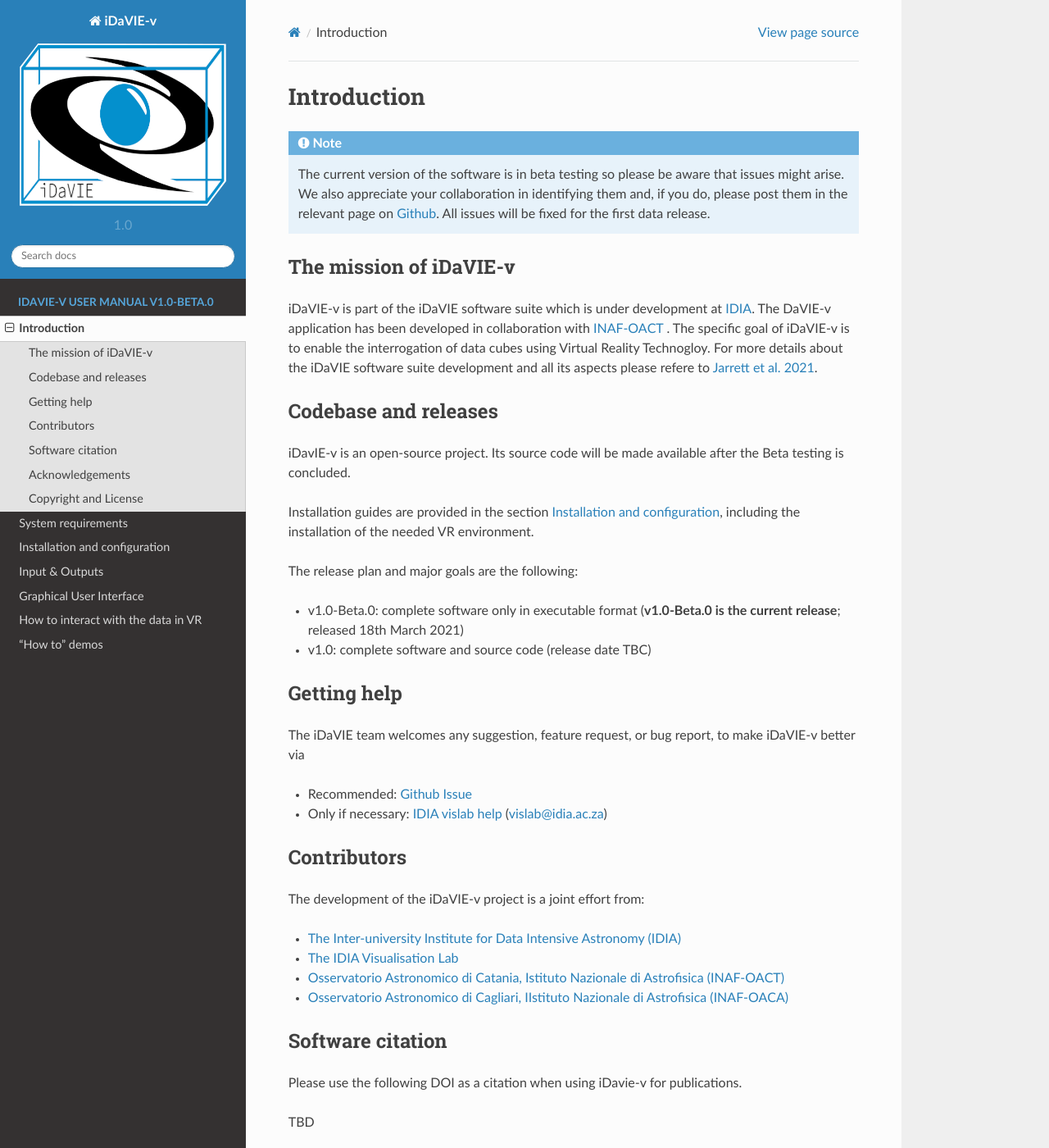
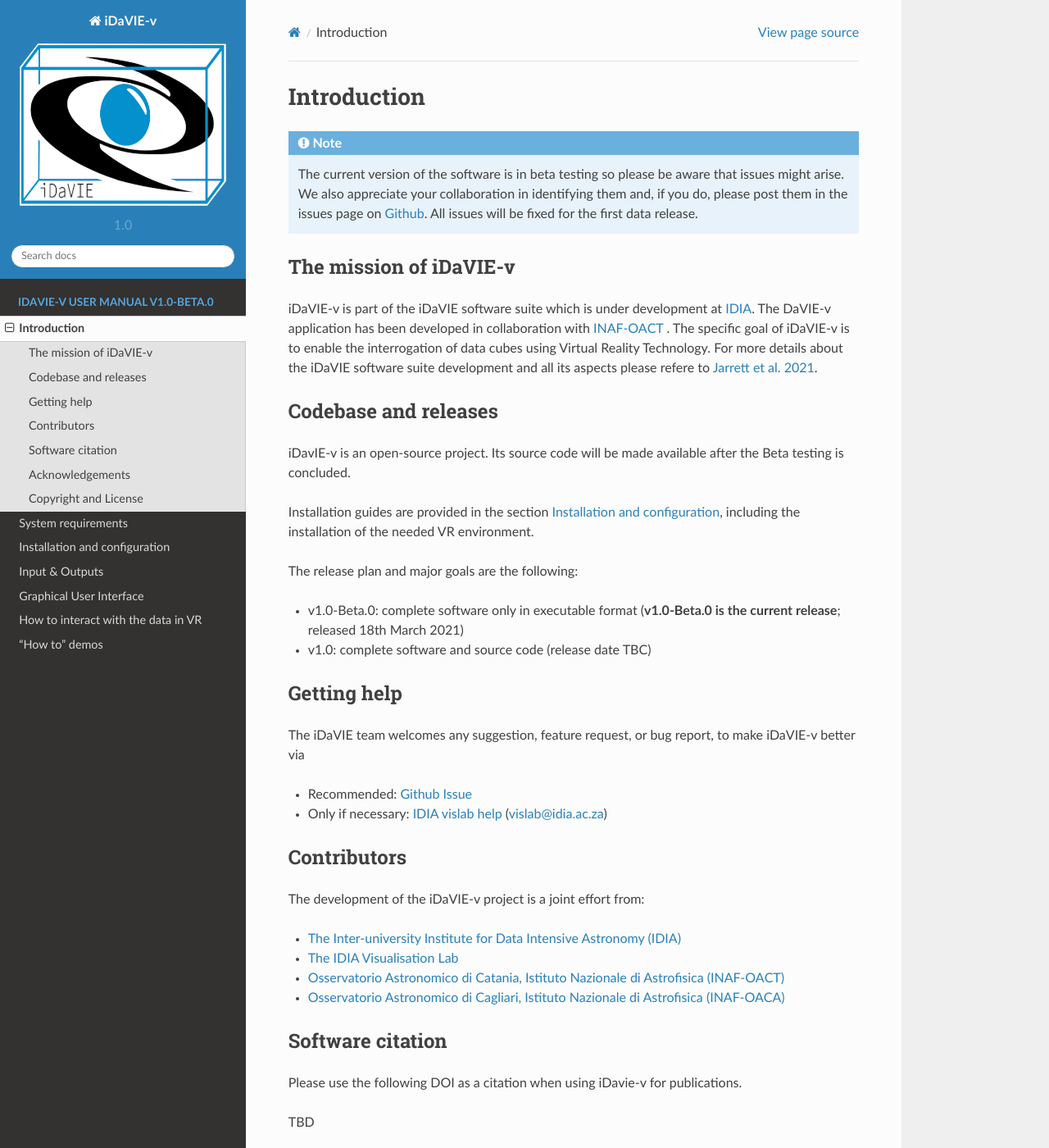
Before and after one commit to vdhulst/idavie_docs, a Sphinx documentation site: the page built from docs/source/introduction.rst, in a window 1280 px wide and 1400 px high. Shown: the whole window at 82% size. Built offline with Sphinx 7.4.7 and the Read the Docs theme 2.0.0, drawn with Linux system fonts in a browser that asks for light colours; some of the changed text lies outside the part shown.

```diff
--- a/docs/source/how_to_interac.rst
+++ b/docs/source/how_to_interac.rst
@@ -17,11 +17,11 @@ How to use the controllers
 --------------------------
 In this section we provide guidelines on how to use the Oculus controllers as this is our testing scenario. We can provide guidelines upon request on how to use e.g. VIVE controllers instead.
 
-.. note:: When setting up the VR system you can choose which hand is your "primary hand" you will use to delivery commands. Usually righ-handed people will set the right hand to be the primary hand and the left hand to be the secondary hand. The viceversa usually applies to left handed people. In the following we will describe both scenarios and will refer to primary hand and secondary hands in this sense.
+.. Tip:: When setting up the VR system you can choose which hand is your "primary hand" you will use to deliver commands. Usually righ-handed people will set the right hand to be the primary hand and the left hand to be the secondary hand. The viceversa usually applies to left-handed people. In the following we will describe both scenarios and will refer to primary hand and secondary hands in this sense.
 
 .. raw:: html
 
-  <img src="_static/oculus.png"
+  <img src="_static/Oculus.png"
        style="width:100%;height:auto;">
 
 #. **Thumbstick (primary hand)**: it can be used to scroll (up and down) lists (aka catalogs)
--- a/docs/source/installation_and_configuration.rst
+++ b/docs/source/installation_and_configuration.rst
@@ -2,6 +2,7 @@
 
 Installation and configuration
 ==============================
+.. note:: The current version of the software is in beta testing so please be aware that issues might arise. We also appreciate your collaboration in identifying them and, if you do, please post them in the issue page on `Github <https://github.com/idia-astro/idavie_releases/issues>`_. All issues will be fixed for the first data release.
 
 Executable
 -----------
@@ -49,10 +50,8 @@ In this section we share some useful tips where we found a solution to a known i
 
 Known issues
 ------------
-.. note:: The current version of the software is in beta testing so please be aware that issues might arise. We also appreciate your collaboration in identifying them and, if you do, please post them in the relevant page on `Github <https://github.com/idia-astro/idavie_releases/issues>`_. All issues will be fixed for the first data release.
-
 The following are issues we already know about and that will be fixed as soon as possible:
 
 #. In order to paint, a region must be selected and cropped to
-#. The option to paint a new source mask has multiple issues we are aware of. If you encounter problem we suggest you restart iDaVIE-v and you send us your log file.
+#. The option to paint a new source mask has multiple issues we are aware of. If the user encounters problems we suggest to record and send us the log file and restart DaVIE-v.
 #. Problem with virus protection systems. We will make a request to Norton to have our software "whitelisted". In the meantime the virus protection does not recognize the .exe and puts up the warning. See more details `here <https://www.symantec.com/connect/forums/how-avoid-wsreputation1-error>`_
--- a/docs/source/introduction.rst
+++ b/docs/source/introduction.rst
@@ -1,10 +1,10 @@
 Introduction
 ============
-.. note:: The current version of the software is in beta testing so please be aware that issues might arise. We also appreciate your collaboration in identifying them and, if you do, please post them in the relevant page on `Github <https://github.com/idia-astro/idavie_releases/issues>`_. All issues will be fixed for the first data release.
+.. note:: The current version of the software is in beta testing so please be aware that issues might arise. We also appreciate your collaboration in identifying them and, if you do, please post them in the issues page on `Github <https://github.com/idia-astro/idavie_releases/issues>`_. All issues will be fixed for the first data release.
 
 The mission of iDaVIE-v
 -----------------------
-iDaVIE-v is part of the iDaVIE software suite which is under development at `IDIA <https://idia.ac.za>`_. The DaVIE-v application has been developed in collaboration with `INAF-OACT <https://www.oact.inaf.it>`_ . The specific goal of iDaVIE-v is to enable the interrogation of data cubes using Virtual Reality Technogloy. For more details about the iDaVIE software suite development and all its aspects please refere to `Jarrett et al. 2021 <https://ui.adsabs.harvard.edu/abs/2020arXiv201210342J/abstract>`_.
+iDaVIE-v is part of the iDaVIE software suite which is under development at `IDIA <https://www.idia.ac.za>`_. The DaVIE-v application has been developed in collaboration with `INAF-OACT <https://www.oact.inaf.it>`_ . The specific goal of iDaVIE-v is to enable the interrogation of data cubes using Virtual Reality Technology. For more details about the iDaVIE software suite development and all its aspects please refere to `Jarrett et al. 2021 <https://ui.adsabs.harvard.edu/abs/2020arXiv201210342J/abstract>`_.
 
 Codebase and releases
 ---------------------
@@ -30,9 +30,9 @@ Contributors
 The development of the iDaVIE-v project is a joint effort from:
 
 * `The Inter-university Institute for Data Intensive Astronomy (IDIA) <https://idia.ac.za>`_
-* `The IDIA Visualisation Lab <https://https://vislab.idia.ac.za>`_
+* `The IDIA Visualisation Lab <https://vislab.idia.ac.za>`_
 * `Osservatorio Astronomico di Catania, Istituto Nazionale di Astrofisica (INAF-OACT) <https://www.oact.inaf.it>`_
-* `Osservatorio Astronomico di Cagliari, IIstituto Nazionale di Astrofisica (INAF-OACA) <http://www.oa-cagliari.inaf.it/>`_
+* `Osservatorio Astronomico di Cagliari, Istituto Nazionale di Astrofisica (INAF-OACA) <http://www.oa-cagliari.inaf.it/>`_
 
 Software citation
 -----------------
```
Also changed, not shown: other parts of docs/source/introduction.rst (+1 -1 lines), docs/source/gui.rst (+13 -2 lines), docs/source/how_to_demos.rst (+35 -4 lines), docs/source/_static/Cursor-feedback.png (added), docs/source/_static/GUI-stats-histogram.png (added), docs/source/_static/GUI_thresholds.png (added), docs/source/_static/MMap-slide.png (added), 2 other files.
